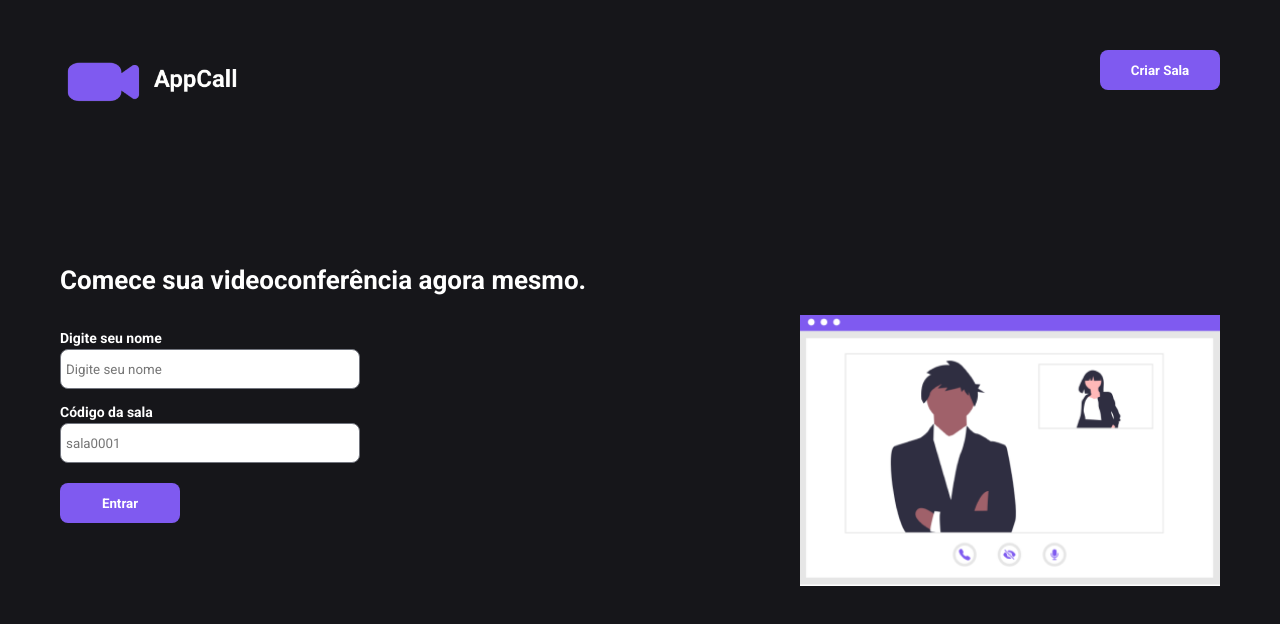
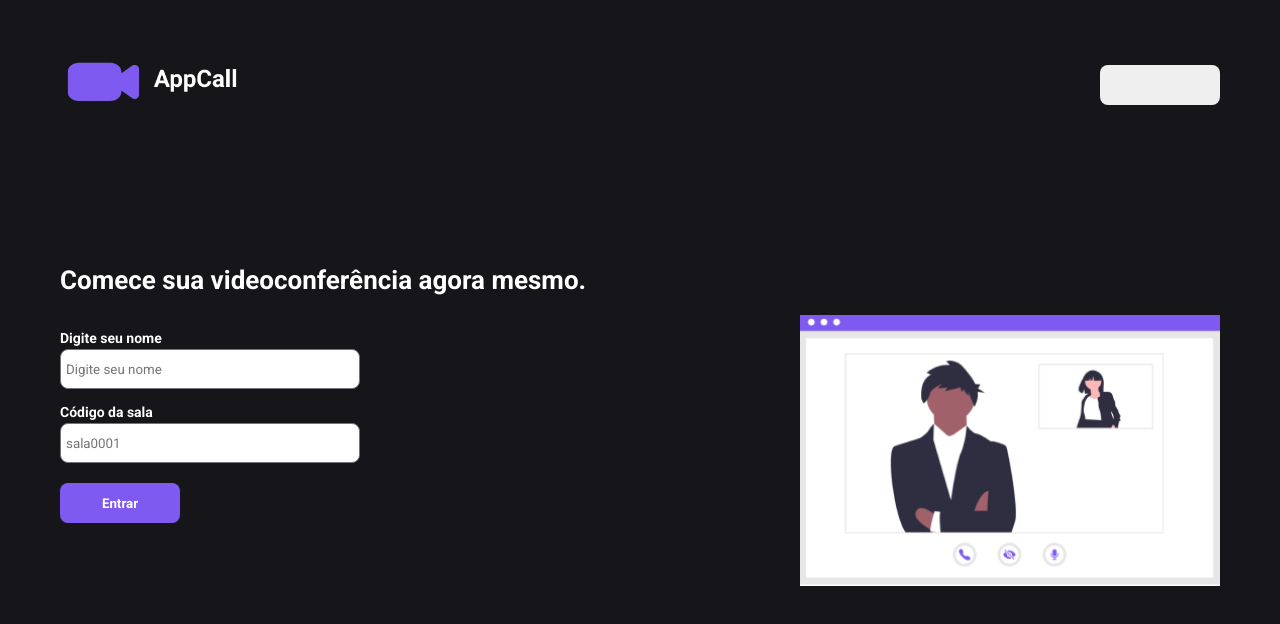
Before and after one commit to jardeson777/app-call, a React (Create React App) app: page / in a window 1280 px wide. Shown: the top 624 px of the page. Built offline with nearby package versions, Linux system fonts and the light colour scheme.

Commit message:
refactor: componente de titulo e header

```diff
--- a/src/components/infra/typography/Title/index.tsx
+++ b/src/components/infra/typography/Title/index.tsx
@@ -13,7 +13,7 @@ const Title: React.FC<TitleProps> = ({ text, color, textDestaque }) => {
   return (
     <Container color={color != null ? color : theme.colors.black}>
       {text}
-      {textDestaque}
+      <span>{textDestaque}</span>
     </Container>
   );
 };
--- a/src/components/infra/typography/Title/styles.ts
+++ b/src/components/infra/typography/Title/styles.ts
@@ -8,4 +8,8 @@ export const Container = styled.h1<ContainerProps>`
   font-size: 26px;
   font-weight: bold;
   color: ${({ color }) => color};
+
+  span {
+    color: ${({ theme }) => theme.colors.primary};
+  }
 `;
--- a/src/components/ui/Header/index.tsx
+++ b/src/components/ui/Header/index.tsx
@@ -1,24 +1,37 @@
-import React, { useState } from 'react';
-import { useTheme } from 'styled-components';
+import React from 'react';
 import { Container } from './styles';
 
 import logo from '../../../assets/logo.png';
 import Button from '../../infra/form/Button';
-import ModalNovaSala from '../Modal/ModalNovaSala';
+import Title from '../../infra/typography/Title';
+import theme from '../../../styles/theme';
 
-const Header: React.FC = () => {
-  const { colors } = useTheme();
-  const [isOpenModal, setIsOpenModal] = useState(false);
+interface HeaderProps {
+  textButton: string;
+  clickButton: () => void;
+  textHeader?: string;
+  textHeaderDestaque?: string;
+  colorButton: string;
+}
 
-  const handleModal = () => {
-    setIsOpenModal(!isOpenModal);
-  };
-
+const Header: React.FC<HeaderProps> = ({
+  clickButton,
+  textButton,
+  textHeader,
+  textHeaderDestaque,
+  colorButton
+}) => {
   return (
     <Container>
-      <ModalNovaSala isOpen={isOpenModal} closeModal={handleModal} />
       <img src={logo} alt="logo" />
-      <Button text="Criar Sala" onClick={handleModal} color={colors.primary} />
+      {textHeader && (
+        <Title
+          text={textHeader}
+          textDestaque={textHeaderDestaque}
+          color={theme.colors.white}
+        />
+      )}
+      <Button text={textButton} onClick={clickButton} color={colorButton} />
     </Container>
   );
 };
--- a/src/components/ui/Header/styles.ts
+++ b/src/components/ui/Header/styles.ts
@@ -3,6 +3,7 @@ import styled from 'styled-components';
 export const Container = styled.header`
   display: flex;
   justify-content: space-between;
+  align-items: center;
   flex-wrap: wrap;
 
   img {
```
